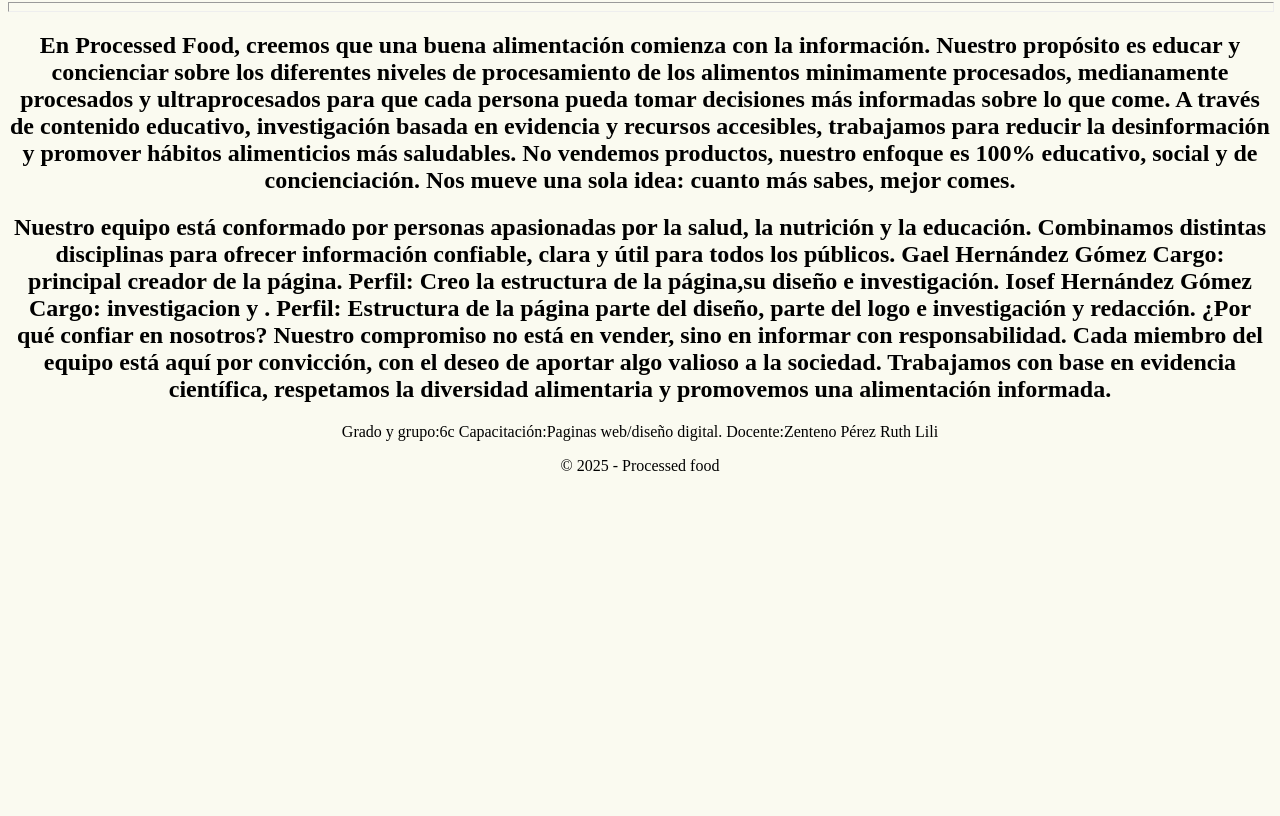
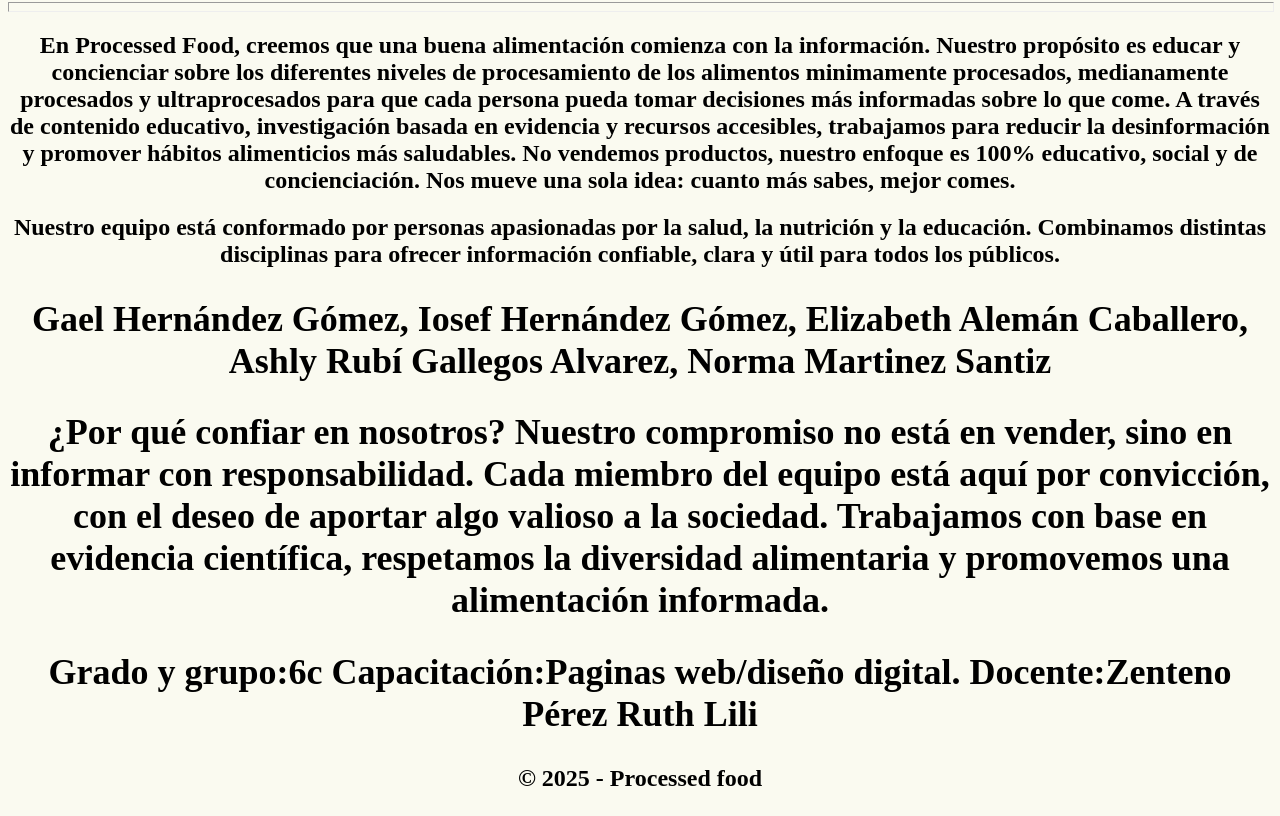
Before and after one commit to G4EL78/PROCESSEDFOOD, a plain HTML site: page Nosotros.HTML in a window 1280 px wide. Shown: the part 78-894 px from the top of the page. Before the commit the page ends 800 px from the top, so only its background shows below. Drawn offline with Linux system fonts and the light colour scheme.

Commit message:
Update Nosotros.HTML

```diff
--- a/Nosotros.HTML
+++ b/Nosotros.HTML
@@ -17,24 +17,20 @@
 
         <p><b><H2>Nuestro equipo está conformado por personas apasionadas por la salud, la nutrición y la educación. Combinamos distintas disciplinas para ofrecer información confiable, clara y útil para todos los públicos.
 
-        Gael Hernández Gómez
-        Cargo: principal creador de la página.
-        Perfil: Creo la estructura de la página,su diseño e investigación.
-
-
-        Iosef Hernández Gómez
-        Cargo: investigacion y .
-        Perfil: Estructura de la página parte del diseño, parte del logo e investigación y redacción.
+        <p><b><H2>Gael Hernández Gómez,  Iosef Hernández Gómez, Elizabeth Alemán Caballero, Ashly Rubí Gallegos Alvarez, Norma Martinez Santiz</H2></b></p>
 
 
 
-        ¿Por qué confiar en nosotros?
+
+
+
+         <p><b><H2>¿Por qué confiar en nosotros?
         Nuestro compromiso no está en vender, sino en informar con responsabilidad. Cada miembro del equipo está aquí por convicción, con el deseo de aportar algo valioso a la sociedad. Trabajamos con base en evidencia científica, respetamos la diversidad alimentaria y promovemos una alimentación informada. </H2></b></p>
-
+         <p><b><H2>
         Grado y grupo:6c
         Capacitación:Paginas web/diseño digital.
         Docente:Zenteno Pérez Ruth Lili
-
+        </H2></b></p>
 
         <p align="center">&copy; 2025 - Processed food</p>
         </body>
```
